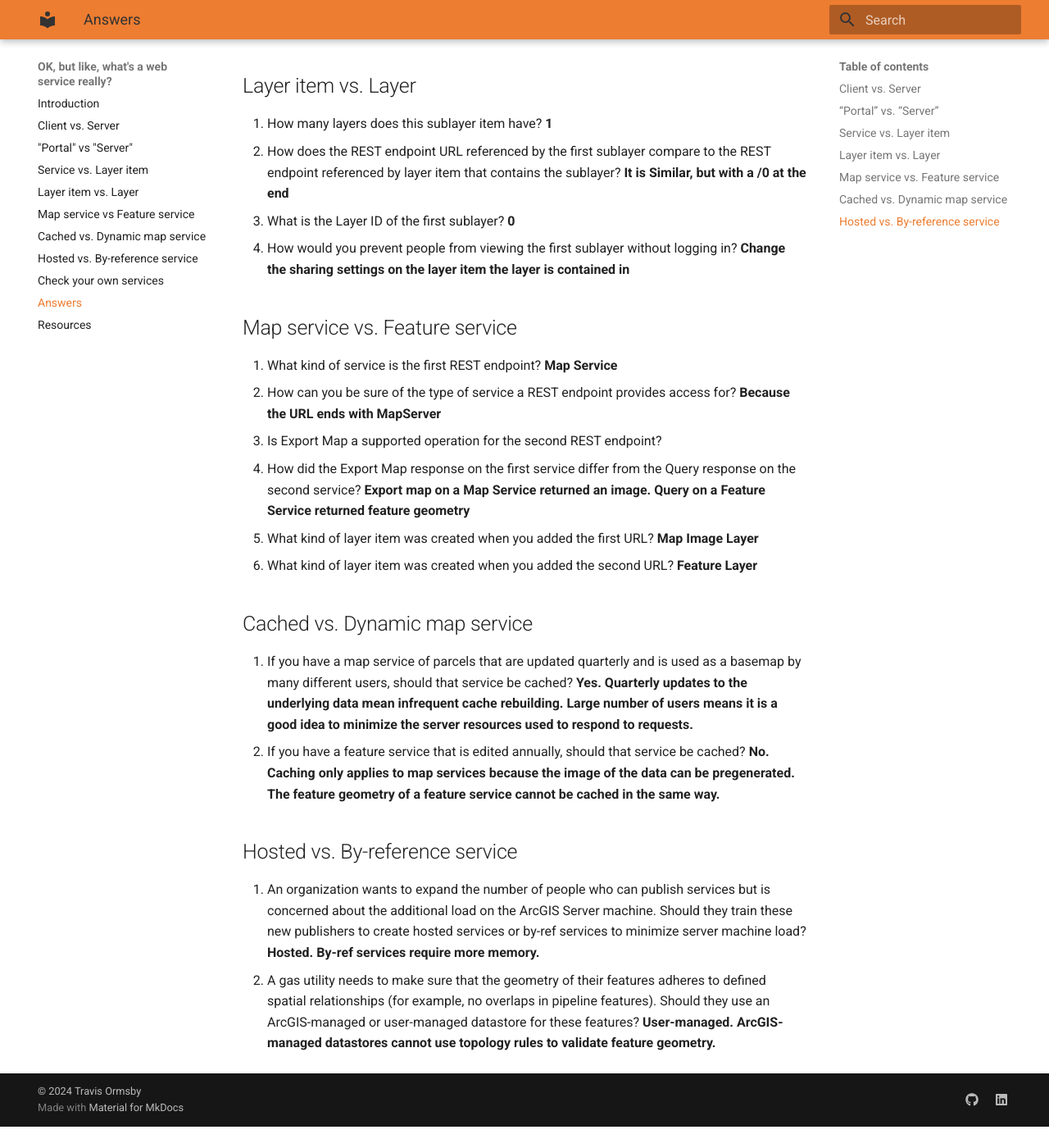
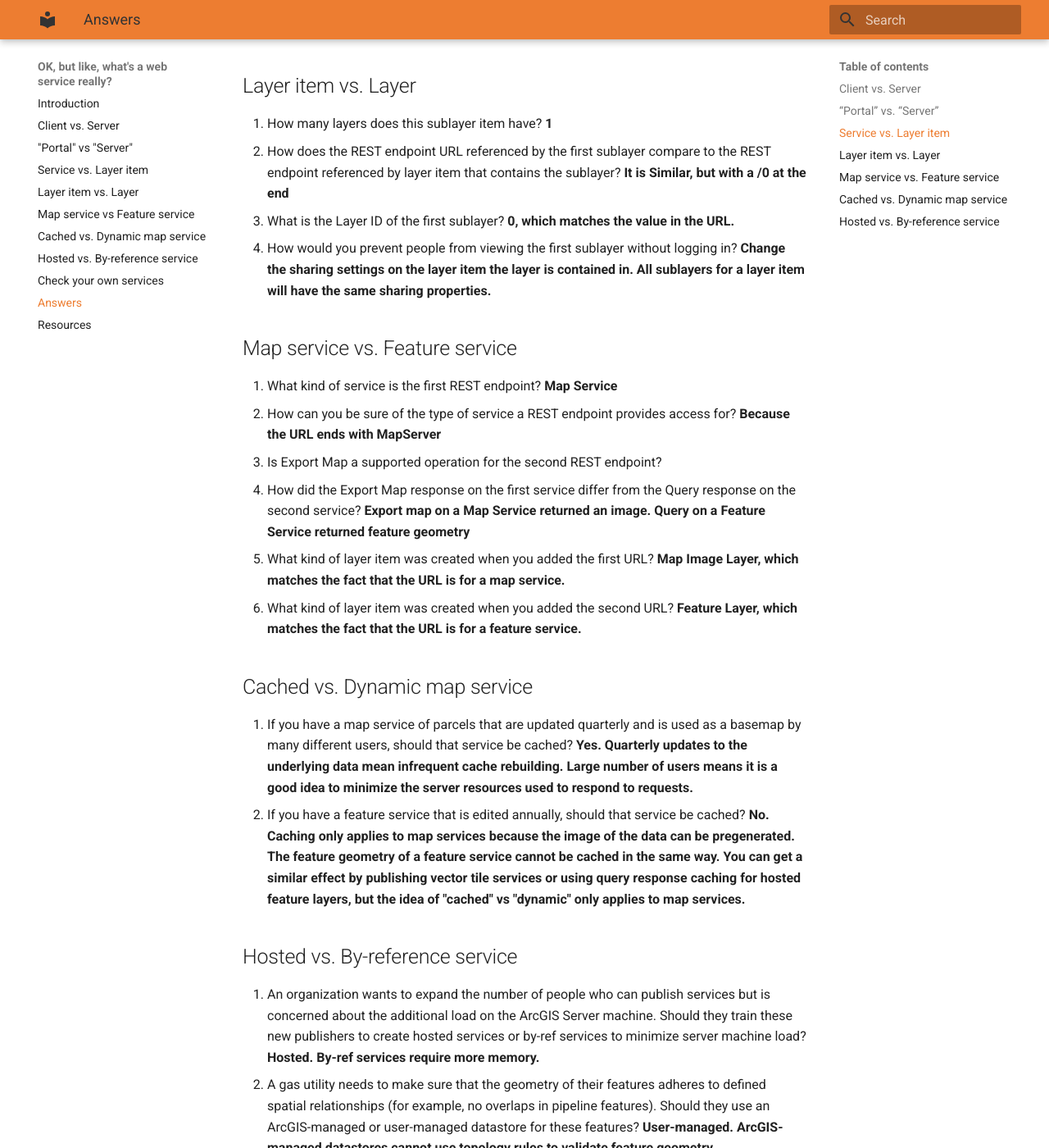
Before and after one commit to travisormsby/web-service, an MkDocs documentation site: the page built from docs/answers.md, in a window 1280 px wide and 1400 px high, scrolled down 949 px. Shown: the whole window at 82% size. Built offline with MkDocs 1.6.1 and Material for MkDocs 9.7.7, drawn with Linux system fonts in a browser that asks for light colours; before the commit the page ends 2323 px from its top, so only the background shows below that; some of the changed text lies outside the part shown.

Commit message:
Spring 2025 workshop updates

```diff
--- a/docs/answers.md
+++ b/docs/answers.md
@@ -14,28 +14,28 @@
 0. What is the Item ID of the first layer item you created? **Values will vary, but it should be a 32-character alphanumeric string**
 0. How many new content items were created? **2**
 0. How many of them were layer items? **1**
-0. What is the URL of the REST endpoint for the service you published? **Values will vary, but it should start end `/FeatureServer`**
+0. What is the URL of the REST endpoint for the service you published? **Values will vary, but it should end `/FeatureServer`**
 0. Why is the REST endpoint of the service accessible without logging in? **Because the sharing level on the associated layer item was set to Everyone.**
 0. Among the supported operations for the layer, which editing capabilities are supported? **None**
 
 ## Layer item vs. Layer
 0. How many layers does this sublayer item have? **1**
 0. How does the REST endpoint URL referenced by the first sublayer compare to the REST endpoint referenced by layer item that contains the sublayer? **It is Similar, but with a /0 at the end**
-0. What is the Layer ID of the first sublayer? **0**
-0. How would you prevent people from viewing the first sublayer without logging in? **Change the sharing settings on the layer item the layer is contained in**
+0. What is the Layer ID of the first sublayer? **0, which matches the value in the URL.**
+0. How would you prevent people from viewing the first sublayer without logging in? **Change the sharing settings on the layer item the layer is contained in. All sublayers for a layer item will have the same sharing properties.**
 
 ## Map service vs. Feature service
 0. What kind of service is the first REST endpoint? **Map Service**
 0. How can you be sure of the type of service a REST endpoint provides access for? **Because the URL ends with MapServer**
 0. Is Export Map a supported operation for the second REST endpoint?
 0. How did the Export Map response on the first service differ from the Query response on the second service? **Export map on a Map Service returned an image. Query on a Feature Service returned feature geometry**
-0. What kind of layer item was created when you added the first URL? **Map Image Layer**
-0. What kind of layer item was created when you added the second URL? **Feature Layer**
+0. What kind of layer item was created when you added the first URL? **Map Image Layer, which matches the fact that the URL is for a map service.**
+0. What kind of layer item was created when you added the second URL? **Feature Layer, which matches the fact that the URL is for a feature service.**
 
 
 ## Cached vs. Dynamic map service
 0. If you have a map service of parcels that are updated quarterly and is used as a basemap by many different users, should that service be cached? **Yes. Quarterly updates to the underlying data mean infrequent cache rebuilding. Large number of users means it is a good idea to minimize the server resources used to respond to requests.**
-0. If you have a feature service that is edited annually, should that service be cached? **No. Caching only applies to map services because the image of the data can be pregenerated. The feature geometry of a feature service cannot be cached in the same way.**
+0. If you have a feature service that is edited annually, should that service be cached? **No. Caching only applies to map services because the image of the data can be pregenerated. The feature geometry of a feature service cannot be cached in the same way. You can get a similar effect by publishing vector tile services or using query response caching for hosted feature layers, but the idea of "cached" vs "dynamic" only applies to map services.**
 
 ## Hosted vs. By-reference service
 0. An organization wants to expand the number of people who can publish services but is concerned about the additional load on the ArcGIS Server machine. Should they train these new publishers to create hosted services or by-ref services to minimize server machine load? **Hosted. By-ref services require more memory.**
```
Also changed, not shown: docs/hosted-vs-by-reference.md (+2 -2 lines), docs/portal-vs-server.md (+1 -1 lines).
